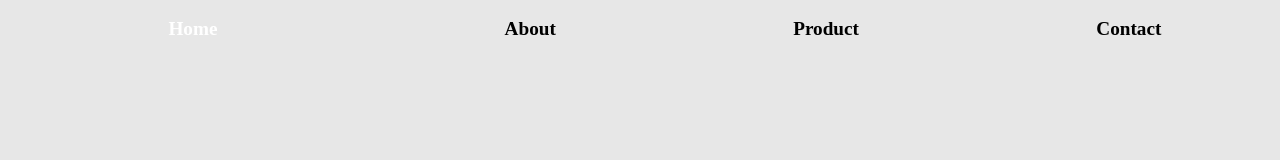
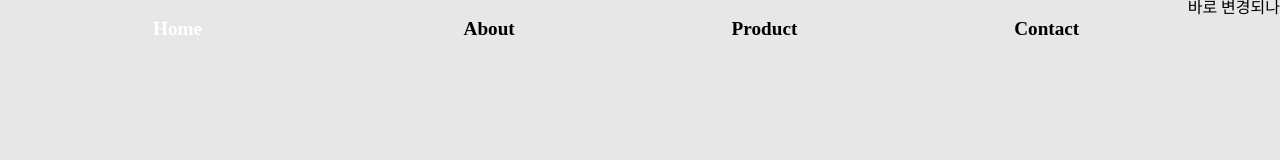
Before and after one commit to jiyoon-lee/responsive-web, a plain HTML site: page src/pages/menu.html in a window 1280 px wide. Drawn offline with Linux system fonts and the light colour scheme.

Commit message:
변경사항이 바로 적용되는지 테스트

```diff
--- a/src/pages/menu.html
+++ b/src/pages/menu.html
@@ -23,6 +23,7 @@
     <li class="menu-item">
       <a href="#" class="menu-link">Contact</a>
     </li>
+    바로 변경되나
   </ul>
 </body>
 
```
